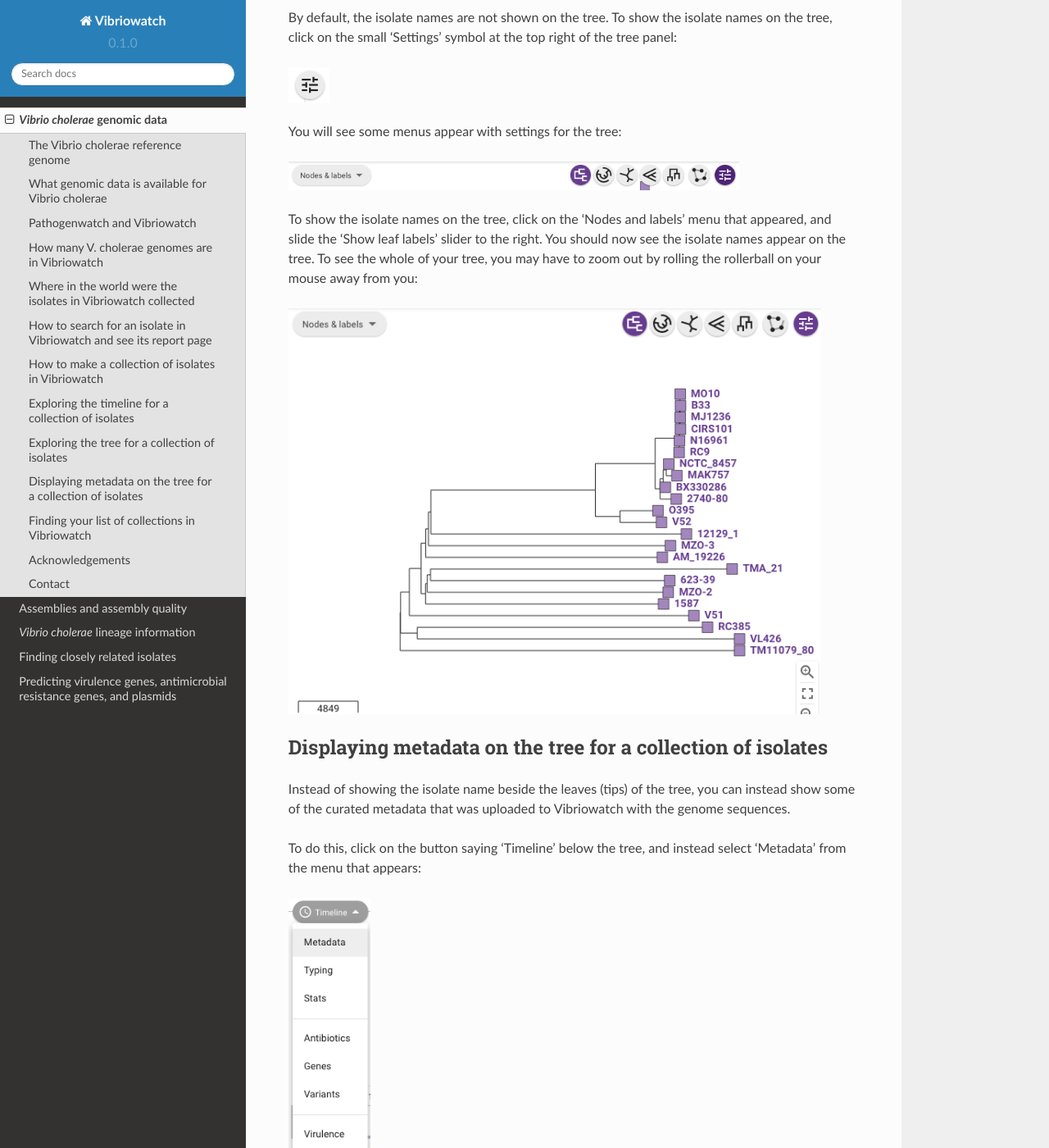
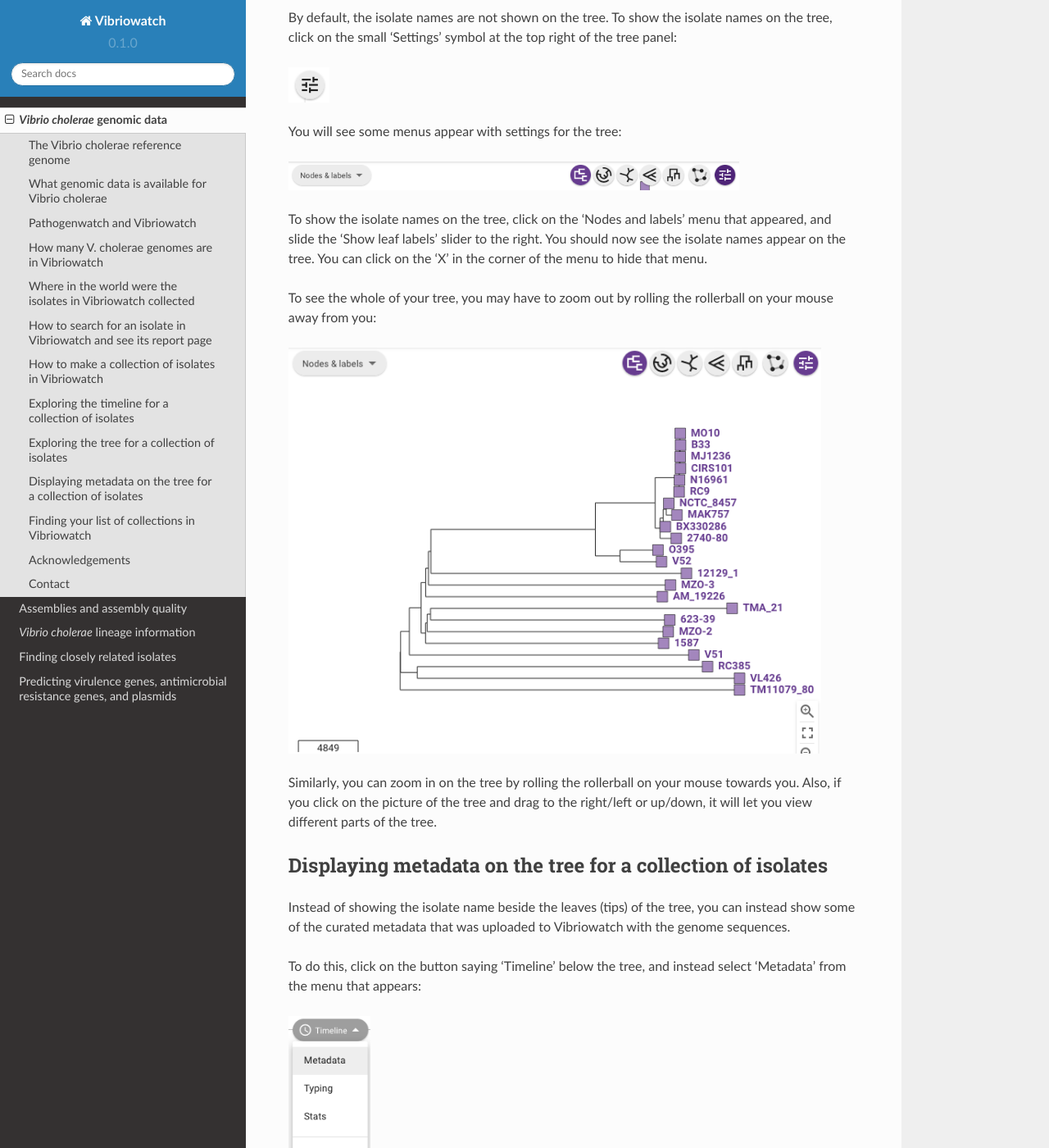
Before and after one commit to avrilcoghlan/vibriowatch, a Sphinx documentation site: the page built from docs/source/vibriogenomes.rst, in a window 1280 px wide and 1400 px high, scrolled down 11997 px. Shown: the whole window at 82% size. Built offline with Sphinx 7.4.7 and the Read the Docs theme 2.0.0, drawn with Linux system fonts in a browser that asks for light colours.

Commit message:
Update vibriogenomes.rst
Added information on navigating the tree.

```diff
--- a/docs/source/vibriogenomes.rst
+++ b/docs/source/vibriogenomes.rst
@@ -257,10 +257,14 @@ You will see some menus appear with settings for the tree:
 .. image:: Picture38.png
   :width: 550
 
-To show the isolate names on the tree, click on the 'Nodes and labels' menu that appeared, and slide the 'Show leaf labels' slider to the right. You should now see the isolate names appear on the tree. To see the whole of your tree, you may have to zoom out by rolling the rollerball on your mouse away from you:
+To show the isolate names on the tree, click on the 'Nodes and labels' menu that appeared, and slide the 'Show leaf labels' slider to the right. You should now see the isolate names appear on the tree. You can click on the 'X' in the corner of the menu to hide that menu.
+
+To see the whole of your tree, you may have to zoom out by rolling the rollerball on your mouse away from you:
 
 .. image:: Picture39.png
   :width: 650
+
+Similarly, you can zoom in on the tree by rolling the rollerball on your mouse towards you. Also, if you click on the picture of the tree and drag to the right/left or up/down, it will let you view different parts of the tree.
 
 Displaying metadata on the tree for a collection of isolates
 ------------------------------------------------------------
```
